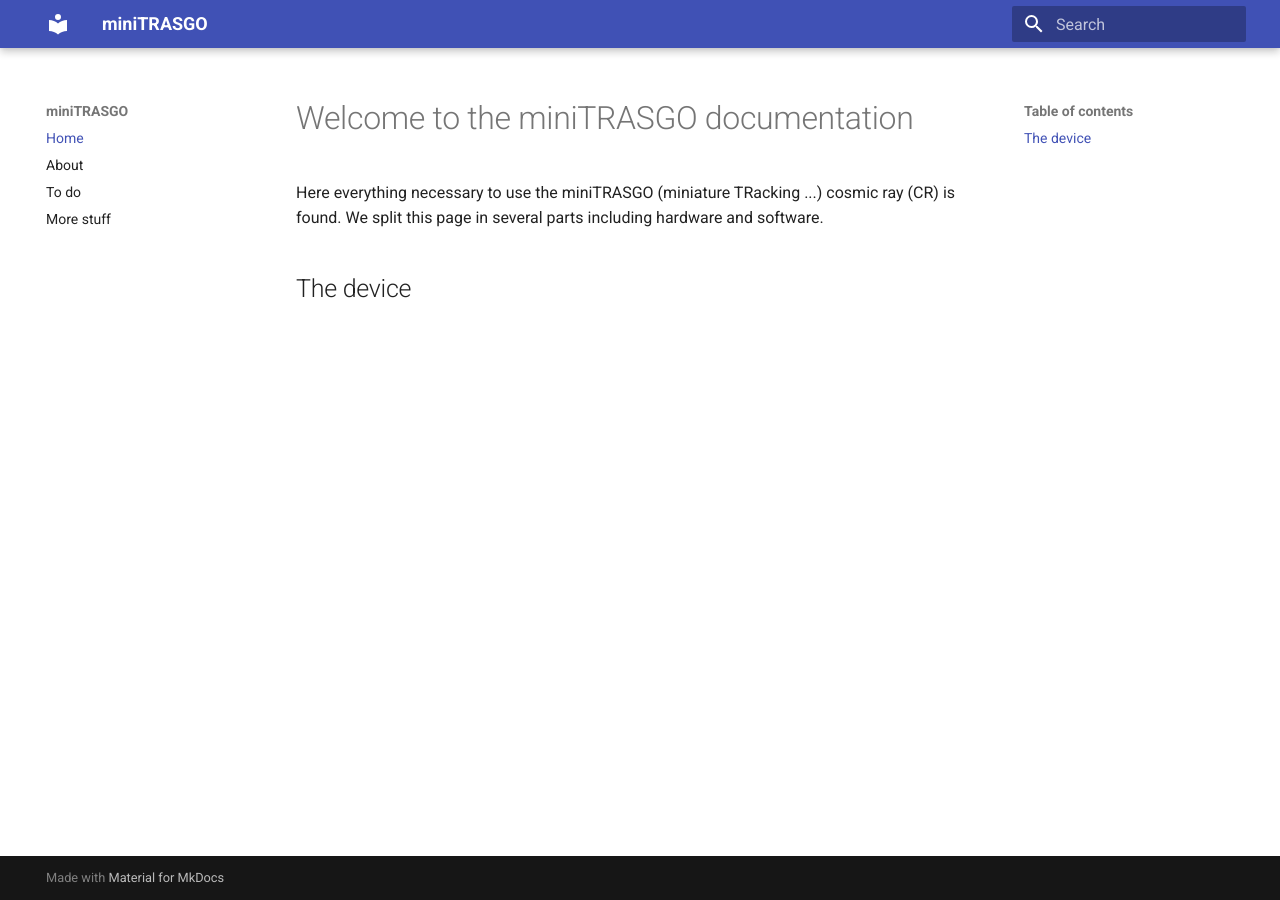
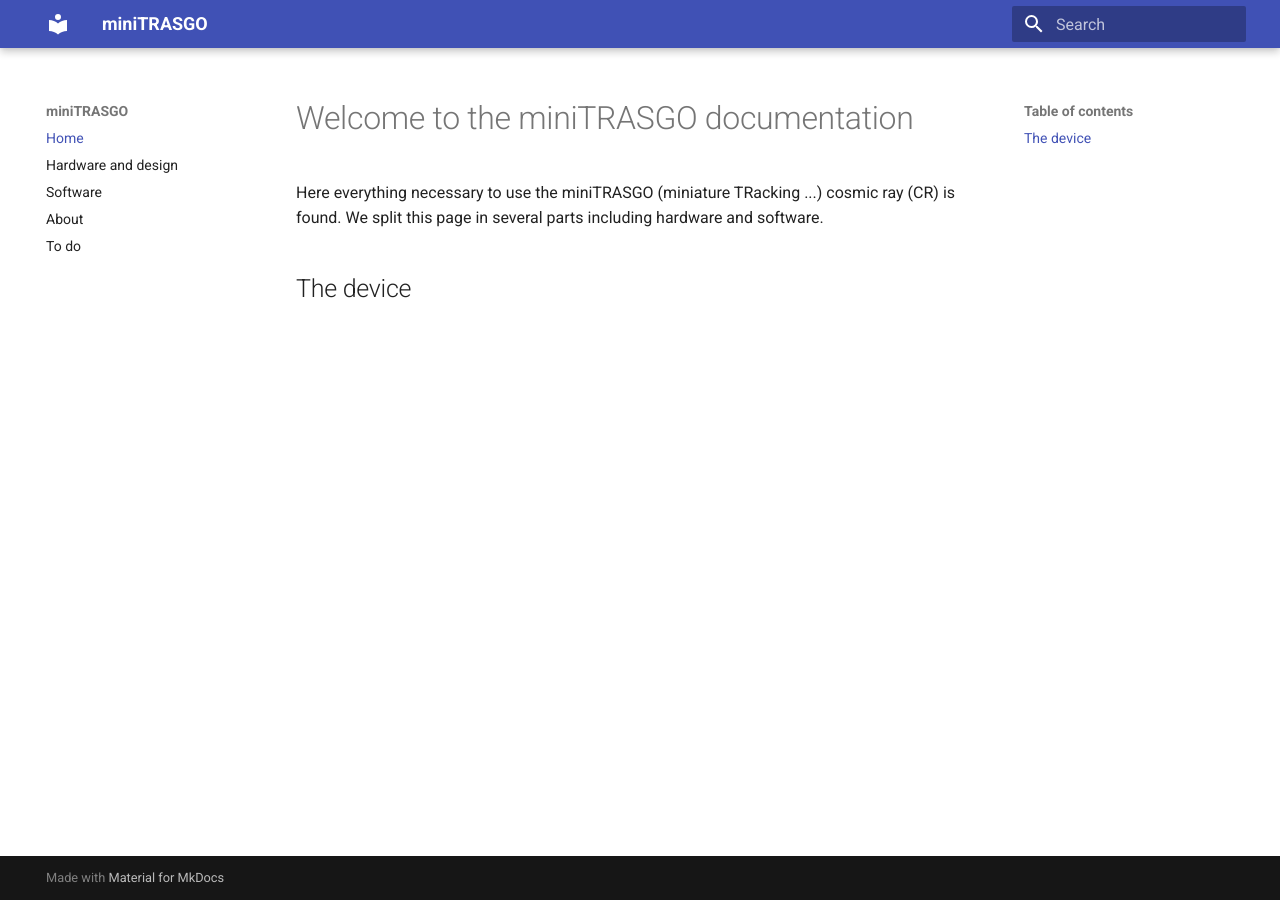
Before and after one commit to cayesoneira/miniTRASGO-documentation, an MkDocs documentation site: the page built from docs/index.md, in a window 1280 px wide. Built offline with MkDocs 1.6.1 and Material for MkDocs 9.7.7, drawn with Linux system fonts in a browser that asks for light colours.

Commit message:
Update mkdocs.yml

```diff
--- a/mkdocs.yml
+++ b/mkdocs.yml
@@ -2,8 +2,9 @@
 site_url: https://cayesoneira.github.io/miniTRASGO/
 nav:
     - Home: index.md
+    - Hardware and design: hardware.md
+    - Software: software.md
     - About: about.md
     - To do: todo.md
-    - More stuff: stuff.md
 theme:
   name: material
```
